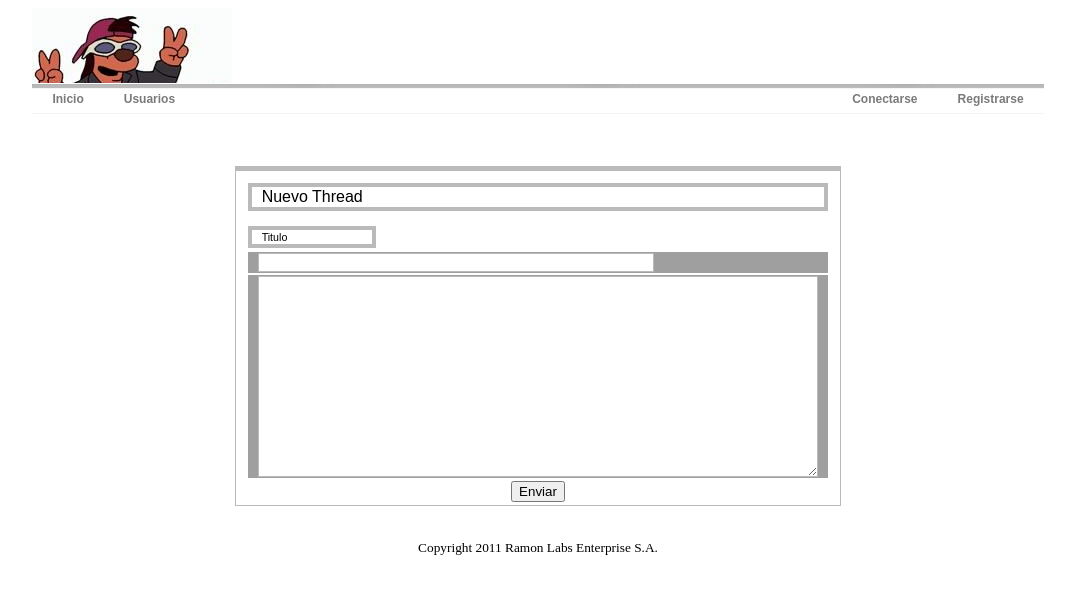
After one commit to alefherrera/poochie, a PHP site: page /threads/submit.php in a window 1280 px wide. The commit adds this page. Shown: the top 594 px of the page, without its empty margins (102-1177 px from the left). Run offline with PHP 8.4, Linux system fonts and the light colour scheme.

Commit message:
Agregue el submit, solo fachada, si esta bueno el tema de poner el titulo del formulario asi lo pongo en todos

```diff
--- /dev/null
+++ b/language/spanish/submit.spanish.php
@@ -0,0 +1,5 @@
+<?php
+$txt['form_header'] = 'Nuevo Thread';
+$txt['form_title'] = 'Titulo';
+$txt['form_submit'] = 'Enviar';
+?>
--- a/template/styles/form_style.css
+++ b/template/styles/form_style.css
@@ -31,8 +31,26 @@
     border-style:solid;
     border-color: #bababa;
     border-width: 1px;
+    width:100%;
+}
+
+.defaultform textarea
+{
+    border-style:solid;
+    border-color: #bababa;
+    border-width: 1px;
+    width:100%;
 }
 .labelcell {
+    padding-left: 10px;
+    padding-right: 10px;
+    border-width: 4px;
+    border-style: solid;
+    border-color: #bababa;
+}
+.headercell {
+    font-family: sans-serif;
+    font-size: 12pt;
     padding-left: 10px;
     padding-right: 10px;
     border-width: 4px;
--- /dev/null
+++ b/threads/submit.php
@@ -0,0 +1,54 @@
+<?php
+include $_SERVER['DOCUMENT_ROOT'] . '/poochie/template/header.php';
+include $_SERVER['DOCUMENT_ROOT'].'/poochie/language/spanish/submit.spanish.php'
+?>
+<head>
+    <link rel="stylesheet" href="/poochie/template/styles/form_style.css" type="text/css" />
+    <meta http-equiv="Content-Type" content="text/html; charset=UTF-8">
+    <script src="/poochie/scripts/general.js"></script>
+</head>
+<?php
+echo '<div id="submitbox" style="margin:auto; display: table; margin-top: 5%; width:60%">
+    <form class="defaultform"  name="submitthread" method="post">
+        <table width="100%">
+            <tr>
+                <td colspan="2" class="headercell">
+                    ' . $txt['form_header'] . '
+                </td>
+            </tr >
+            <tr>
+                <!--Pedazo en blanco, para separar el header del mensaje en si-->
+                <td style="padding-top:10px">
+                </td>
+            </tr>
+            <tr>
+                <td width="100px" class="labelcell">
+                    <label for="titulo">' . $txt['form_title'] . '</label>
+                </td>
+                <!--Pedazo en blanco, para hacer la separacion a la derecha del label-->
+                <td>
+                </td>
+            </tr>
+            <tr>
+            </tr>
+            <tr>
+                <td class="fieldcell" style="padding-right: 30%" colspan="2">
+                    <input name="titulo" class="textbox" id="titulo" type="text" tabindex="1"/>
+                </td>
+            </tr>
+            <tr>
+                <td class="fieldcell" style="padding-right: 10px" colspan="2">
+                    <textarea name="mensaje" class="textarea" rows="13" id="mensaje" type="password" tabindex="2"></textarea>
+                </td>
+            </tr>
+
+            <tr>
+                <td align="center" colspan="2">
+                    <input type="submit" name="submit" value="' . $txt['form_submit'] . '" tabindex="5" />
+                </td>
+            </tr>
+        </table>
+    </form>
+</div>'
+?>
+<?php include $_SERVER['DOCUMENT_ROOT'] . '/poochie/template/footer.php'; ?>
```
Also changed, not shown: clases/threads.php (+5 -6 lines).
